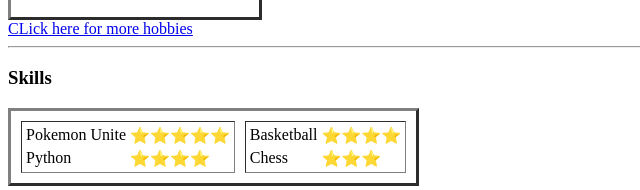
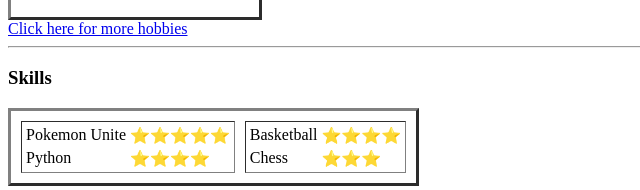
Before and after one commit to ProperCoder/cv, a plain HTML site: page index.html in a window 1280 px wide. Shown: the part 549-739 px from the top of the page, 0-640 px from the left. Drawn offline with Linux system fonts and the light colour scheme.

Commit message:
Update index.html

```diff
--- a/index.html
+++ b/index.html
@@ -56,7 +56,7 @@
 
     </tfoot>
   </table>
-<a href="Hobbies.html">CLick here for more hobbies</a>
+<a href="Hobbies.html">Click here for more hobbies</a>
 <hr>
   <h3>Skills</h3>
 
```
